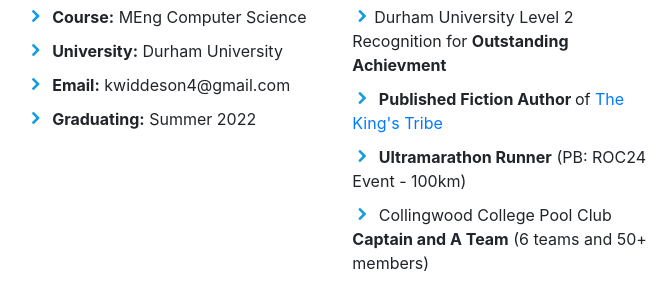
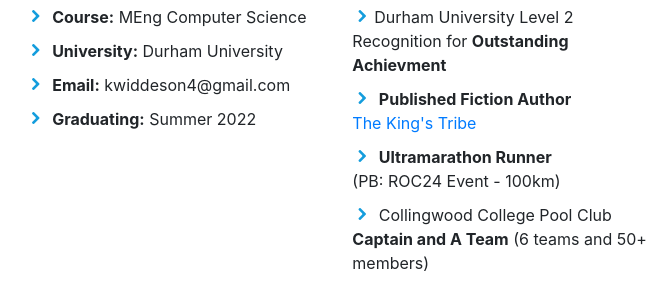
Before and after one commit to Kwiddy/PortfolioWebsite2, a website with bundled scripts: page index.html in a window 1280 px wide. Shown: the part 1192-1474 px from the top of the page, 616-1280 px from the left. Built offline with nearby package versions, Linux system fonts and the light colour scheme.

Commit message:
add new lines in achievements for presentation

```diff
--- a/index.html
+++ b/index.html
@@ -115,8 +115,8 @@
                 <h4> Notable Achievements </h4>
                 <ul>
                   <li><i class="icofont-rounded-right"></i>Durham University Level 2 Recognition for <strong> Outstanding Achievment</strong> </li>
-                  <li><i class="icofont-rounded-right"></i> <strong>Published Fiction Author </strong> of <a href="https://www.goodreads.com/book/show/52669277-the-king-s-tribe" target="_blank">The King's Tribe</a></li>
-                  <li><i class="icofont-rounded-right"></i> <strong>Ultramarathon Runner</strong> (PB: ROC24 Event - 100km) </li>
+                  <li><i class="icofont-rounded-right"></i> <strong>Published Fiction Author </strong> <br> <a href="https://www.goodreads.com/book/show/52669277-the-king-s-tribe" target="_blank">The King's Tribe</a></li>
+                  <li><i class="icofont-rounded-right"></i> <strong>Ultramarathon Runner</strong> <br> (PB: ROC24 Event - 100km) </li>
                   <li><i class="icofont-rounded-right"></i> Collingwood College Pool Club <strong>Captain and A Team</strong> (6 teams and 50+ members) </li>
                   <li><i class="icofont-rounded-right"></i> Eye Town Council <strong>Civic Award</strong> </li>
                   <li><i class="icofont-rounded-right"></i> UK Senior Mathematical Challenge <strong>Silver Award</strong> </li>
```
